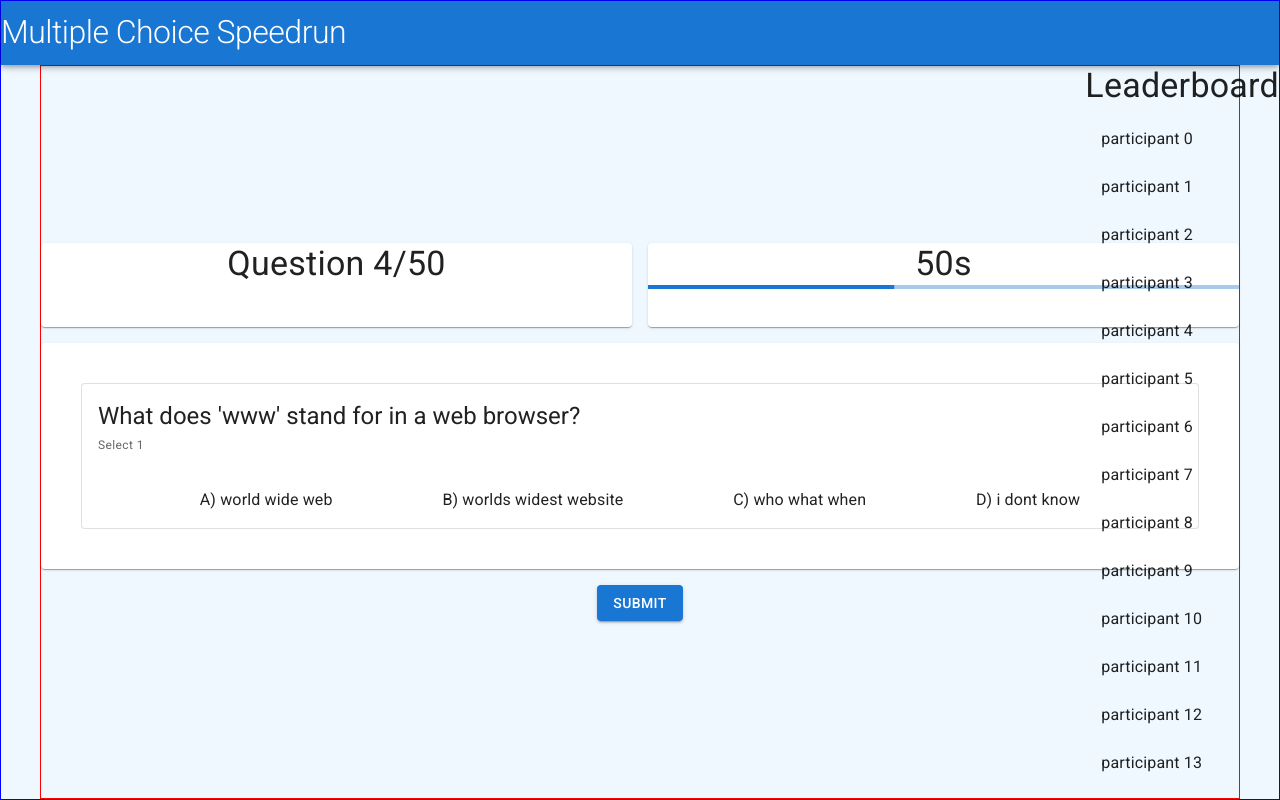
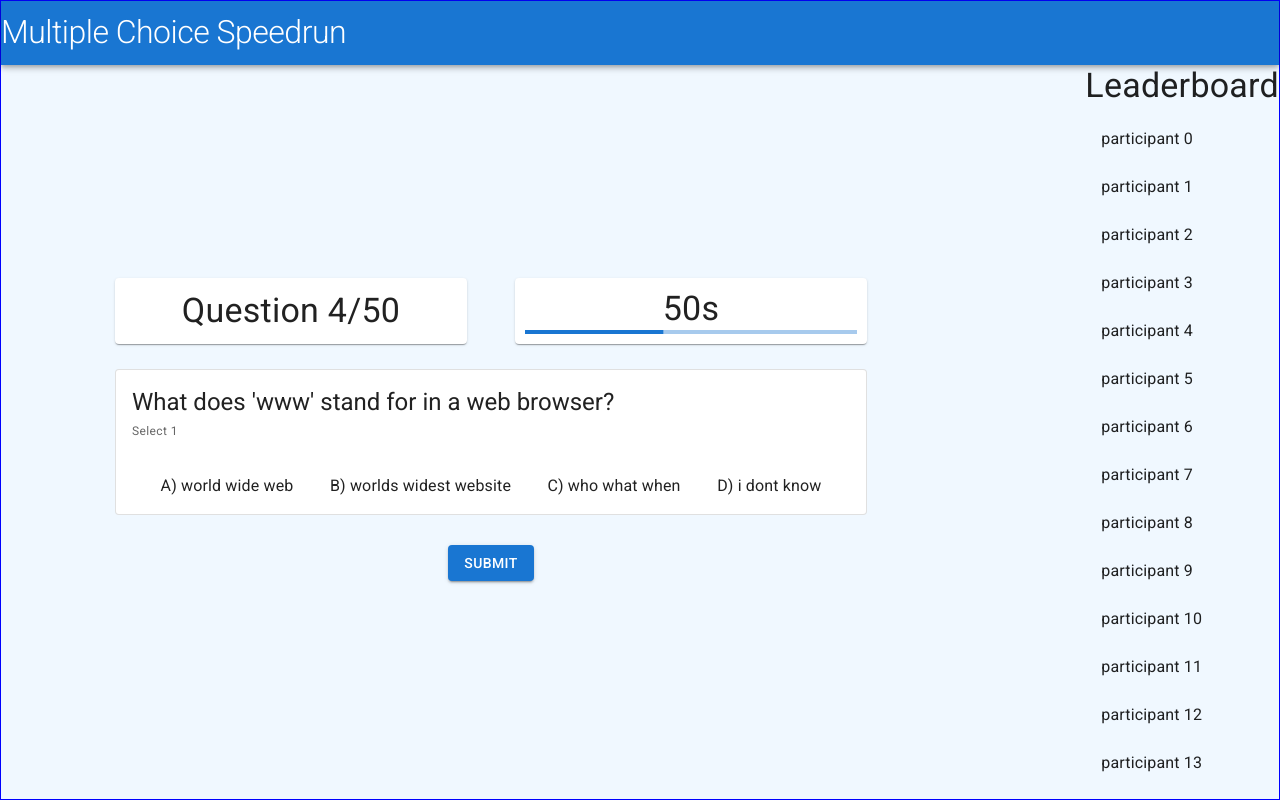
Before and after one commit to Ryangwaite/mc-speedrun, a React (Create React App) app in the folder ui/: page / in a window 1280 px wide. Built offline with nearby package versions, Linux system fonts and the light colour scheme.

Commit message:
UI: Refined Quiz section layout

```diff
--- a/ui/src/common/Question.tsx
+++ b/ui/src/common/Question.tsx
@@ -1,6 +1,5 @@
 import React from "react";
-import { Card, Button, Grid, Typography, Box, Link, FormGroup, FormControlLabel, Checkbox, TextField, CardContent, CardActions} from "@mui/material";
-import { margin } from "@mui/system";
+import { Card, Typography, Box, CardContent, CardActions} from "@mui/material";
 import CheckCircleOutlinedIcon from '@mui/icons-material/CheckCircleOutlined';
 import CancelOutlinedIcon from '@mui/icons-material/CancelOutlined';
 import CircleOutlinedIcon from '@mui/icons-material/CircleOutlined';
@@ -157,9 +156,6 @@ export class QuestionCard extends React.Component<IQuestionCardProps, IQuestionC
         return (
             <Card
                 variant="outlined"
-                sx={{
-                    margin: "40px"
-                }}
             >
                 <CardContent>
                     <Typography variant="h5">{question}</Typography>
--- a/ui/src/participant/Quiz.tsx
+++ b/ui/src/participant/Quiz.tsx
@@ -1,10 +1,60 @@
 import React from "react";
-import { Button, Typography, Box, Grid, Card, LinearProgress, Checkbox, TextField, Container} from "@mui/material";
+import { Button, Typography, Box, Card, LinearProgress, Container} from "@mui/material";
 import ParticipantList from "../common/ParticipantList";
 import { QuestionCard } from "../common/Question";
 import { SAMPLE_QUESTIONS_AND_ANSWERS } from "../const";
 
-const LEADERBOARD_COLUMN_WIDTH = "400px"
+const LEADERBOARD_COLUMN_WIDTH = "300px"
+
+interface IQuestionNumberCardProps {
+    questionNumber: number,
+    totalQuestions: number,
+}
+
+function QuestionNumberCard(props: IQuestionNumberCardProps) {
+
+    const { questionNumber, totalQuestions } = props;
+
+    return (
+        <Card
+            sx={{
+                padding: "12px"
+            }}
+        >
+            <Typography
+                variant="h4"
+                textAlign="center"
+            >Question {questionNumber}/{totalQuestions}</Typography>
+        </Card>
+    )
+}
+
+interface ICountdownCardProps {
+    secondsRemaining: number,
+    totalSeconds: number,
+}
+
+function CountdownCard(props: ICountdownCardProps) {
+
+    const {secondsRemaining, totalSeconds} = props
+
+    // Map to a value between 0 and 100
+    const progressValue = 100 * (secondsRemaining / totalSeconds)
+
+    return (
+        <Card
+            sx={{
+                padding: "10px"
+            }}
+        >
+            <Typography
+                variant="h4"
+                textAlign="center"
+            >{secondsRemaining}s</Typography>
+            <LinearProgress variant="buffer" value={progressValue}/>
+        </Card>
+    )
+}
 
 interface IQuizSectionProps {
     questionNumber: number,
@@ -25,78 +75,73 @@ class QuizSection extends React.Component<IQuizSectionProps, IQuizSectionState>
 
         const { questionNumber, totalQuestions, secondsRemaining, totalSeconds } = this.props
 
-        // Map to a value between 0 and 100
-        const progressValue = 100 * (secondsRemaining / totalSeconds)
-
         // Grab a question to render
         const {question, options, answers} = SAMPLE_QUESTIONS_AND_ANSWERS[0];
 
-        const topRowHeight = "84px"
-
         return (
-            <Grid
-                container
-                // position="relative"
-                // top="0"
-                // bottom="0"
-                // left="0"
-                // sx={{
-                //     maxWidth: `calc(100vw - ${LEADERBOARD_COLUMN_WIDTH})`,
-                //     marginTop: "auto",
-                //     marginBottom: "auto",
-                //     height: "100%"
-                // }}
-                spacing={2}
-                alignItems="center"
-                justifyContent="center"
-            >
-                <Grid item xs={6}>
-                    <Card
+            <Container
+                disableGutters={true}
+                maxWidth={false}  // Prevent mui from controlling the width
                 sx={{
-                            height: topRowHeight
+                    display: "grid",
+                    gridTemplateColumns: "50% 50%",
+                    gridTemplateRows: "84px 178px 64px",
+                    gridTemplateAreas: `'question-number      countdown'
+                                        'question            question'
+                                        'button              button'`,
+                    maxWidth: "800px",
+                    alignItems: "center",
+                    justifyContent: "center",
                 }}
             >
-                        <Typography
-                            variant="h4"
-                            textAlign="center"
-                        >Question {questionNumber}/{totalQuestions}</Typography>
-                    </Card>
-                </Grid>
-                <Grid item xs={6}>
-                    <Card
-                        sx={{
-                            height: topRowHeight
-                        }}
-                    >
-                        <Typography
-                            variant="h4"
-                            textAlign="center"
-                        >{secondsRemaining}s</Typography>
-                        <LinearProgress variant="buffer" value={progressValue}/>
-                    </Card>
-                </Grid>
-                <Grid item xs={12}>
-                    <Card>
+                <Container sx={{gridArea: "question-number"}}>
+                    <QuestionNumberCard questionNumber={questionNumber} totalQuestions={totalQuestions} />
+                </Container>
+                <Container sx={{gridArea: "countdown"}}>
+                    <CountdownCard secondsRemaining={secondsRemaining} totalSeconds={totalSeconds} />
+                </Container>
+                <Container sx={{gridArea: "question"}}>
                     <QuestionCard
                         question={question}
                         options={options}
                         answers={answers}
                     />
-                    </Card>
-                </Grid>
-                <Grid item
-                    xs={12}
+                </Container>
+                    <Button
+                        variant="contained"
                         sx={{
+                            marginLeft: "auto",
+                            marginRight: "auto",
+                            gridArea: "button",
+                            placeSelf: "center"
+                        }}
+                    >Submit</Button>
+            </Container>
+        )
+    }
+}
+
+function PositionedQuizSection(props: IQuizSectionProps) {
+    return (
+        <Container
+            disableGutters
+            maxWidth={false}
+            sx={{
+                // Position container on lhs
+                position: "absolute",
+                top: 0,
+                left: 0,
+                bottom: 0,
+                // Position content within
                 display: "flex",
+                alignItems: "center",
                 justifyContent: "center",
-                        alignItems: "center"
+                width: `calc(100vw - ${LEADERBOARD_COLUMN_WIDTH})`
             }}
         >
-                    <Button variant="contained">Submit</Button>
-                </Grid>
-            </Grid>
+            <QuizSection {...props} />
+        </Container>
     )
-    }
 }
 
 interface IParticipantColumnProps {
@@ -108,7 +153,7 @@ function ParticipantColumn(props: IParticipantColumnProps) {
 
     return (
         <Box
-            // Position
+            // Position on the rhs
             position="absolute"
             top="0"
             right="0"
@@ -140,7 +185,7 @@ class Quiz extends React.Component<IQuizProps, IQuizState> {
     render() {
         return (
             <Box
-                // Position the container so the Leaderboard can be positioned relative to it
+                // Position the container so the Leaderboard and QuizSection can be positioned relative to it
                 position="relative"
                 sx={{
                     flexGrow: 1,
@@ -148,39 +193,15 @@ class Quiz extends React.Component<IQuizProps, IQuizState> {
                     height: "100%"
                 }}
             >
-                <Container
-                    disableGutters
-                    sx={{
-                        border: "1px solid red",
-                        height: "100%",
-                        maxWidth: `calc(100vw - ${LEADERBOARD_COLUMN_WIDTH})`,
-                        display: "flex",
-                        justifyContent: "center",
-                        alignItems: "center",
-                        position: "relative",
-                        top: "0",
-                        bottom: "0",
-                        left: "0"
-                    }}
-                >
-                    <QuizSection
+                <PositionedQuizSection
                     questionNumber={4}
                     totalQuestions={50}
                     secondsRemaining={50}
                     totalSeconds={120}
                 />
-                </Container>
-
-
-
-                {/* <QuizSection
-                    questionNumber={4}
-                    totalQuestions={50}
-                    secondsRemaining={50}
-                    totalSeconds={120}
-                /> */}
                 <ParticipantColumn />
             </Box>
+
         )
     }
 }
```
Lines whose indentation alone changed are shown as unchanged.
